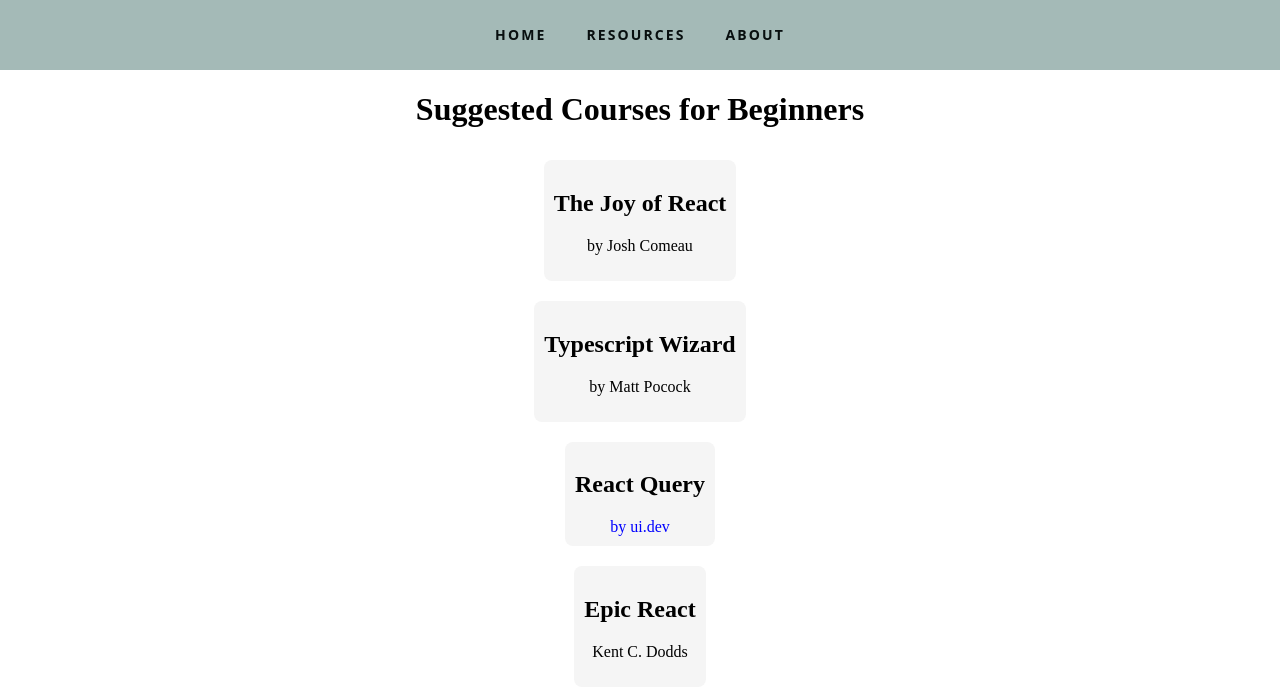
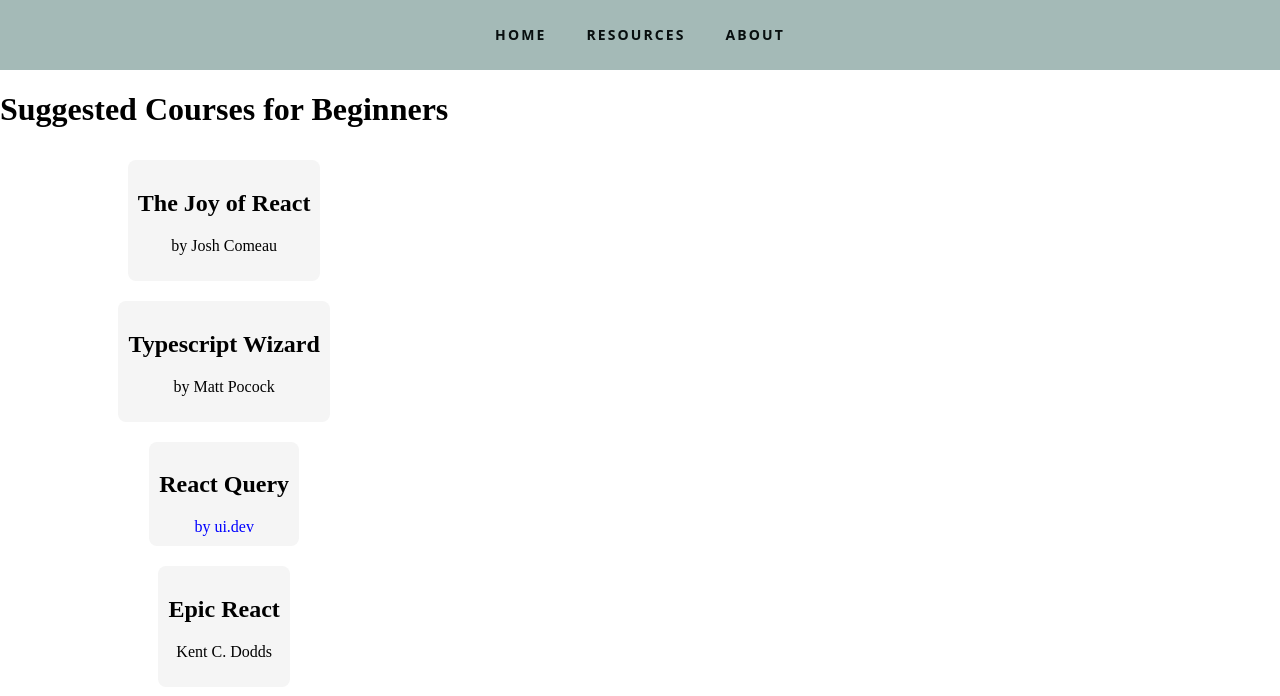
Before and after one commit to KyleighDiSil/personal_project, a React (Vite) app: page /resources in a window 1280 px wide. Shown: the top 696 px of the page. Built offline with nearby package versions, Linux system fonts and the light colour scheme.

Commit message:
Fix overflow

```diff
--- a/src/pages/home.tsx
+++ b/src/pages/home.tsx
@@ -27,7 +27,7 @@
 `;
 
 const Container = styled.div`
-  width: 90%;
+  width: 100%;
   margin: 0 auto;
   display: flexbox;
   text-align: center;
--- a/src/pages/resources.tsx
+++ b/src/pages/resources.tsx
@@ -3,7 +3,7 @@
 import styled from "styled-components";
 
 const Container = styled.div`
-  width: 100vw;
+  width: 100%;
   display: flex;
   flex-direction: column;
   height: fit-content;
```
